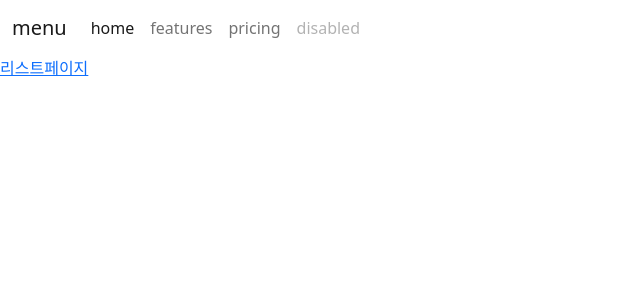
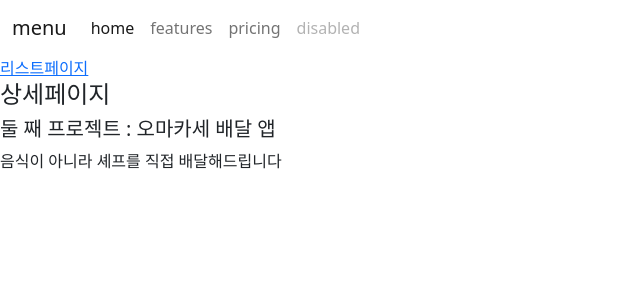
Before and after one commit to eycha/vueLog, a Vue app: page /detail/1 in a window 1280 px wide. Shown: the top 300 px of the page, without its empty margins (0-640 px from the left). Built offline with nearby package versions, Linux system fonts and the light colour scheme.

Commit message:
detail page

```diff
--- /dev/null
+++ b/src/components/Detail.vue
@@ -0,0 +1,23 @@
+<template>
+    <div>
+
+        <h4>상세페이지</h4>
+        <h5>{{blogList[$route.params.id].title}}</h5>
+        <p>{{blogList[$route.params.id].content}}</p>
+    </div>
+
+
+</template>
+
+<script>
+export default {
+    props : {
+        blogList :Array,
+    }
+
+}
+</script>
+
+<style>
+
+</style>
```
Also changed, not shown: src/router.js (+9 -0 lines).
